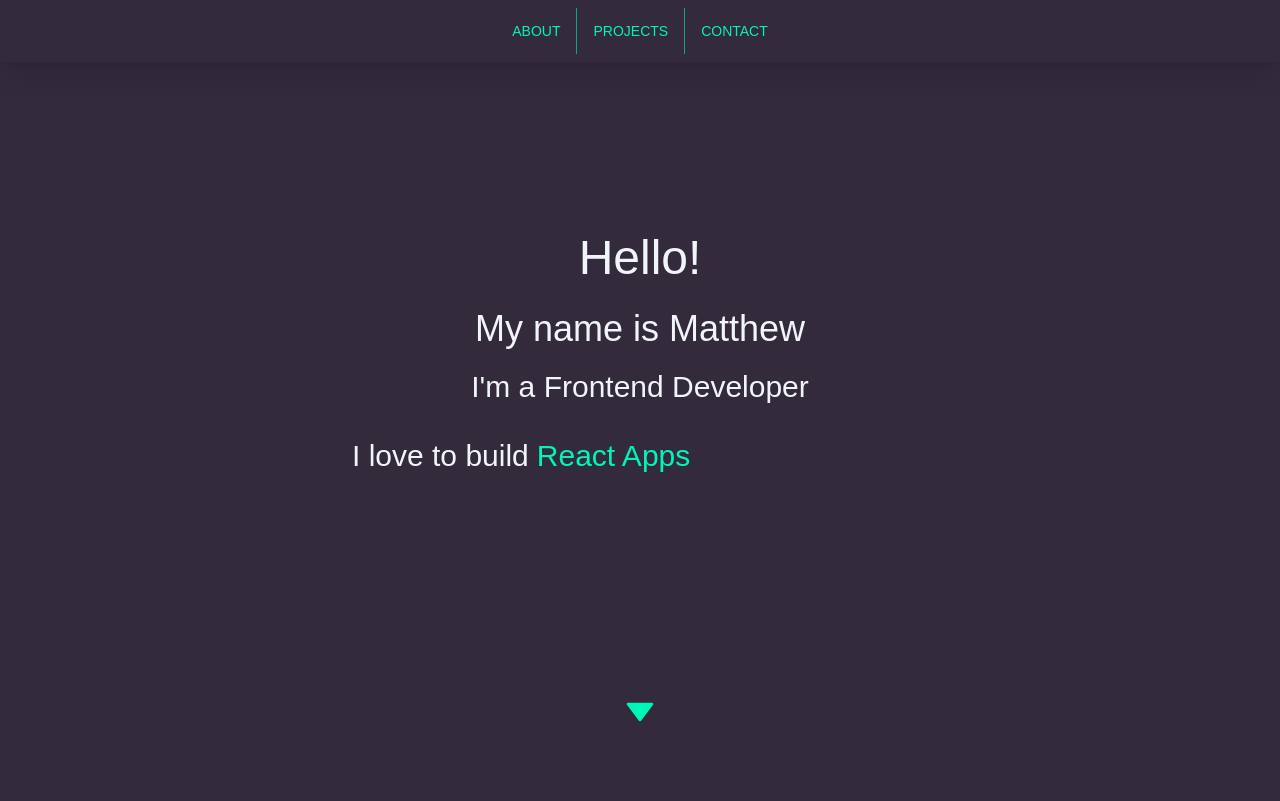
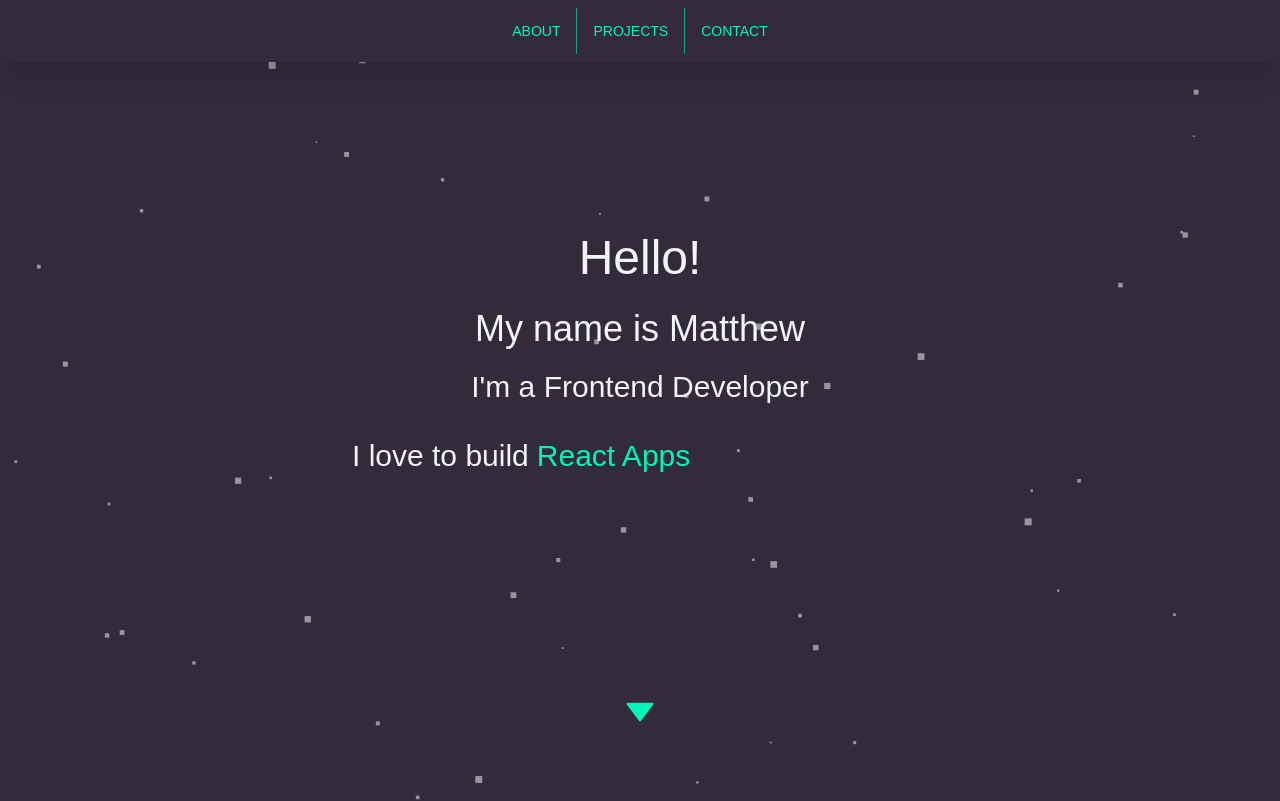
Before and after one commit to mmiondev/portfolio-site, a Next.js app: page / in a window 1280 px wide. Shown: the top 801 px of the page. Built offline with nearby package versions, Linux system fonts and the light colour scheme; a web font is replaced by a local one.

Commit message:
add particles

```diff
--- a/package.json
+++ b/package.json
@@ -23,6 +23,9 @@
     "next": "13.2.3",
     "react": "18.2.0",
     "react-dom": "18.2.0",
+    "react-particles": "^2.9.3",
+    "tsparticles": "^2.9.3",
+    "tsparticles-engine": "^2.9.3",
     "typescript": "4.9.5",
     "typewriter-effect": "^2.19.0"
   }
--- a/src/components/index.ts
+++ b/src/components/index.ts
@@ -9,3 +9,4 @@
 export * from "./about-me-card";
 export * from "./about-me-card-header";
 export * from "./about-me-card-tabs";
+export * from "./particles-background";
--- /dev/null
+++ b/src/components/particles-background.tsx
@@ -0,0 +1,91 @@
+import React, { useCallback } from "react";
+import Particles from "react-particles";
+import { loadFull } from "tsparticles";
+import { Container, Engine } from "tsparticles-engine";
+
+export const ParticlesBackground = () => {
+  const customInit = useCallback(async (engine: Engine) => {
+    // this adds the bundle to tsParticles
+    await loadFull(engine);
+  }, []);
+
+  const particlesLoaded = useCallback(
+    async (container: Container | undefined) => {
+      await console.log(container);
+    },
+    []
+  );
+
+  return (
+    <Particles
+      id="tsparticles"
+      init={customInit}
+      loaded={particlesLoaded}
+      options={{
+        background: {
+          color: {
+            value: "transparent",
+          },
+        },
+        fpsLimit: 120,
+        interactivity: {
+          events: {
+            onClick: {
+              enable: true,
+              mode: "push",
+            },
+            onHover: {
+              enable: true,
+              mode: "repulse",
+            },
+            resize: true,
+          },
+          modes: {
+            push: {
+              quantity: 1,
+            },
+            repulse: {
+              distance: 200,
+              duration: 0.4,
+            },
+          },
+        },
+        particles: {
+          color: {
+            value: "#FFFFFF",
+          },
+          collisions: {
+            enable: true,
+          },
+          move: {
+            direction: "none",
+            enable: true,
+            outModes: {
+              default: "bounce",
+            },
+            random: false,
+            speed: 3,
+            straight: false,
+          },
+          number: {
+            density: {
+              enable: true,
+              area: 1300,
+            },
+            value: 80,
+          },
+          opacity: {
+            value: 0.5,
+          },
+          shape: {
+            type: "square",
+          },
+          size: {
+            value: { min: 1, max: 5 },
+          },
+        },
+        detectRetina: true,
+      }}
+    />
+  );
+};
--- a/src/pages/index.tsx
+++ b/src/pages/index.tsx
@@ -6,9 +6,10 @@
   Header,
   IntroSection,
   ContactSection,
+  ParticlesBackground,
 } from "@/components";
 
-// TODO: add tsParticles
+//TODO: add fade as component mounts
 export default function Home() {
   return (
     <>
@@ -20,6 +21,7 @@
       </Head>
       <Flex as="main" direction="column" bgColor="primary.600">
         <Flex direction="column" bgColor="primary.600">
+          <ParticlesBackground />
           <Header />
           <IntroSection />
           <AboutMeSection />
--- a/src/theme/foundations/colors.ts
+++ b/src/theme/foundations/colors.ts
@@ -1,37 +1,36 @@
 export const colors = {
   neutral: {
-        50: '#F8FAFC',
-        100: '#F1F5F9',
-        200: '#E2E8F0',
-        300: '#CBD5E1',
-        400: '#94A3B8',
-        500: '#64748B',
-        600: '#475569',
-        700: '#334155',
-        800: '#1E293B',
-        900: '#0F172A',
+    50: "#F8FAFC",
+    100: "#F1F5F9",
+    200: "#E2E8F0",
+    300: "#CBD5E1",
+    400: "#94A3B8",
+    500: "#64748B",
+    600: "#475569",
+    700: "#334155",
+    800: "#1E293B",
+    900: "#0F172A",
   },
   primary: {
-        50: '#D7CFDE',
-        100: '#C3B6CD',
-        300: '9279A4',
-        400: '#6E4F8A',
-        500: '#5A3F7A',
-        600:'#332A3C',
-        700: '#2A2339',
-        900: '#1F1924'
+    50: "#D7CFDE",
+    100: "#C3B6CD",
+    300: "#9279A4",
+    400: "#6E4F8A",
+    500: "#5A3F7A",
+    600: "#332A3C",
+    700: "#2A2339",
+    900: "#1F1924",
   },
   secondary: {
-        300: '#5CFFD6',
-        400: '#0AFFC2',
-        500: '#00F5B8',
-        600: '#00CC99'
+    300: "#5CFFD6",
+    400: "#0AFFC2",
+    500: "#00F5B8",
+    600: "#00CC99",
   },
   tertiary: {
-        300: '#F8C462',
-        400: '#F8BD4F',
-        500: '#F6AE2D',
-        600: '#D78F09'
-
+    300: "#F8C462",
+    400: "#F8BD4F",
+    500: "#F6AE2D",
+    600: "#D78F09",
   },
-}
+};
```
Also changed, not shown: 1 other file (tests, documents, lock files or other folders). Lines whose indentation alone changed are shown as unchanged.
